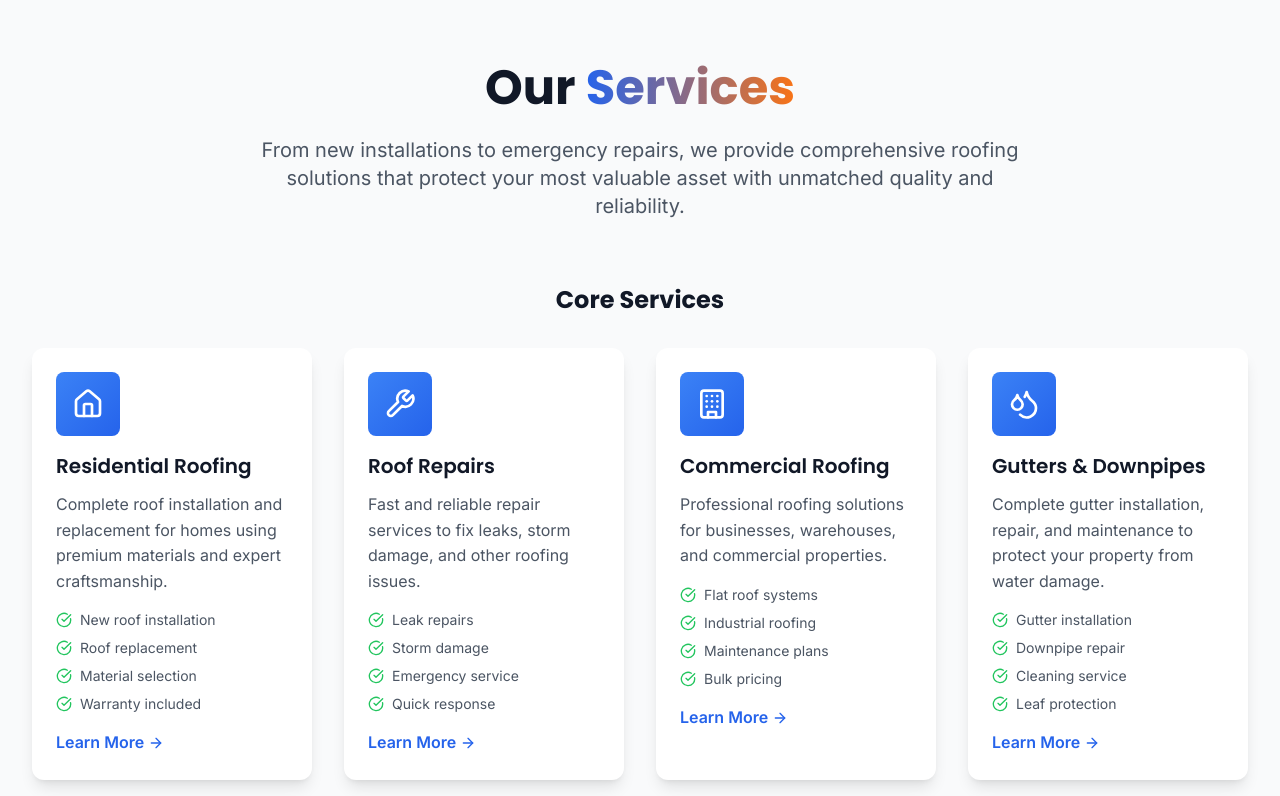
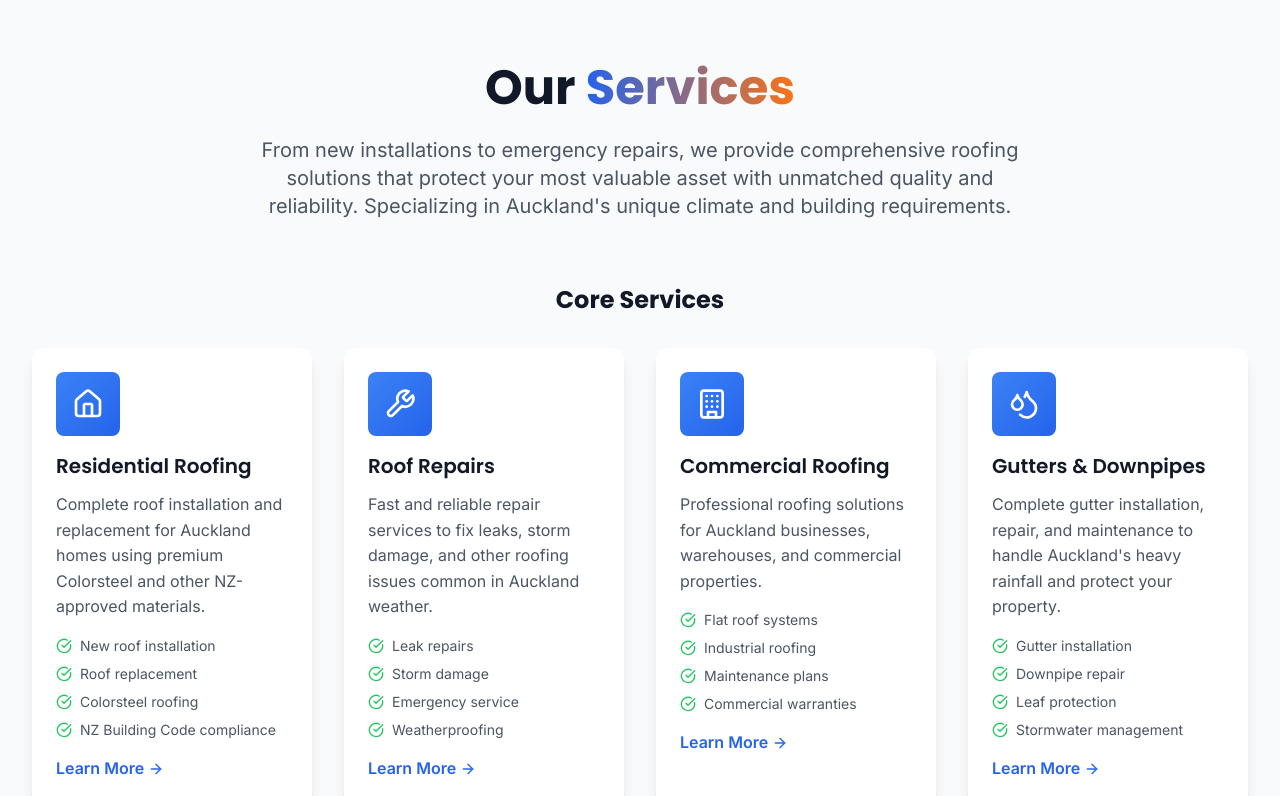
Before and after one commit to Daymisss/RRS_Realiable_Roofing_Solutions, a Next.js app: page / in a window 1280 px wide. Shown: the part 800-1596 px from the top of the page. Built offline with nearby package versions, Linux system fonts and the light colour scheme.

Commit message:
Update landing page for Auckland, New Zealand market - Updated all location references, contact info, testimonials, and content to be relevant for Auckland roofing market

```diff
--- a/src/app/robots.ts
+++ b/src/app/robots.ts
@@ -7,6 +7,6 @@ export default function robots(): MetadataRoute.Robots {
       allow: '/',
       disallow: '/private/',
     },
-    sitemap: 'https://reliableroofing.lv/sitemap.xml',
+    sitemap: 'https://reliableroofing.co.nz/sitemap.xml',
   }
 }
--- a/src/app/sitemap.ts
+++ b/src/app/sitemap.ts
@@ -1,7 +1,7 @@
 import { MetadataRoute } from 'next'
 
 export default function sitemap(): MetadataRoute.Sitemap {
-  const baseUrl = 'https://reliableroofing.lv'
+  const baseUrl = 'https://reliableroofing.co.nz'
 
   return [
     {
--- a/src/components/Contact.tsx
+++ b/src/components/Contact.tsx
@@ -45,25 +45,25 @@ const Contact = () => {
     {
       icon: Phone,
       title: 'Phone',
-      details: ['+371 20 123 456', '+371 20 123 457'],
+      details: ['+64 9 123 4567', '+64 21 123 4567'],
       description: 'Call us anytime for emergency service'
     },
     {
       icon: Mail,
       title: 'Email',
-      details: ['info@reliableroofing.lv', 'emergency@reliableroofing.lv'],
+      details: ['info@reliableroofing.co.nz', 'emergency@reliableroofing.co.nz'],
       description: 'Send us your project details'
     },
     {
       icon: MapPin,
       title: 'Service Area',
-      details: ['Riga and surrounding areas', 'Within 50km radius'],
-      description: 'We serve the greater Riga region'
+      details: ['Auckland and surrounding areas', 'Within 50km radius of Auckland CBD'],
+      description: 'We serve the greater Auckland region'
     },
     {
       icon: Clock,
       title: 'Business Hours',
-      details: ['Mon-Fri: 8:00 AM - 6:00 PM', 'Sat: 9:00 AM - 4:00 PM', 'Emergency: 24/7'],
+      details: ['Mon-Fri: 7:00 AM - 6:00 PM', 'Sat: 8:00 AM - 4:00 PM', 'Emergency: 24/7'],
       description: 'Available when you need us'
     }
   ]
@@ -216,7 +216,7 @@ const Contact = () => {
                       value={formData.phone}
                       onChange={handleInputChange}
                       className="w-full pl-10 pr-4 py-3 border border-gray-300 rounded-lg focus:ring-2 focus:ring-primary-500 focus:border-transparent transition-colors"
-                      placeholder="+371 20 123 456"
+                      placeholder="+64 9 123 4567"
                     />
                   </div>
                 </div>
@@ -385,7 +385,7 @@ const Contact = () => {
                 Storm damage? Leak? We provide 24/7 emergency roofing services to protect your property.
               </p>
               <motion.a
-                href="tel:+37120123456"
+                href="tel:+6491234567"
                 whileHover={{ scale: 1.05 }}
                 whileTap={{ scale: 0.95 }}
                 className="inline-flex items-center space-x-2 bg-white text-red-600 font-semibold px-6 py-3 rounded-lg hover:bg-gray-100 transition-colors"
--- a/src/components/Header.tsx
+++ b/src/components/Header.tsx
@@ -69,7 +69,7 @@ const Header = () => {
           <div className="hidden lg:flex items-center space-x-4">
             <div className="flex items-center space-x-2 text-sm text-gray-600">
               <Phone className="w-4 h-4" />
-              <span>+371 20 123 456</span>
+              <span>+64 9 123 4567</span>
             </div>
             <motion.button
               whileHover={{ scale: 1.05 }}
@@ -110,7 +110,7 @@ const Header = () => {
             <div className="pt-4 space-y-2">
               <div className="flex items-center space-x-2 text-sm text-gray-600">
                 <Phone className="w-4 h-4" />
-                <span>+371 20 123 456</span>
+                <span>+64 9 123 4567</span>
               </div>
               <button className="btn-primary w-full">
                 Free Quote
--- a/src/components/Hero.tsx
+++ b/src/components/Hero.tsx
@@ -64,7 +64,7 @@ const Hero = () => {
               transition={{ duration: 0.8, delay: 0.4 }}
               className="text-xl lg:text-2xl mb-8 text-gray-200"
             >
-              Quality roof installation, repairs, and maintenance with unmatched workmanship in Riga
+              Quality roof installation, repairs, and maintenance with unmatched workmanship in Auckland
             </motion.p>
 
             <motion.div
--- a/src/components/ProjectGallery.tsx
+++ b/src/components/ProjectGallery.tsx
@@ -23,17 +23,17 @@ const ProjectGallery = () => {
   const projects = [
     {
       id: 1,
-      title: 'Modern Residential Roof Replacement',
-      location: 'Riga, Latvia',
+      title: 'Modern Auckland Residential Roof',
+      location: 'Auckland, New Zealand',
       date: '2024',
       type: 'Complete Roof Replacement',
-      description: 'Full roof replacement using premium metal roofing materials with enhanced insulation and modern gutters.',
+      description: 'Full roof replacement using premium Colorsteel materials with enhanced insulation and modern gutters designed for Auckland weather.',
       images: [
         'https://images.unsplash.com/photo-1581578731548-c6a0c3f2fcc0?ixlib=rb-4.0.3&auto=format&fit=crop&w=800&q=80',
         'https://images.unsplash.com/photo-1600607687939-ce8a6c25118c?ixlib=rb-4.0.3&auto=format&fit=crop&w=800&q=80',
         'https://images.unsplash.com/photo-1600607687644-c7171b42498b?ixlib=rb-4.0.3&auto=format&fit=crop&w=800&q=80'
       ],
-      features: ['Metal roofing', 'Enhanced insulation', 'Modern gutters', '10-year warranty'],
+      features: ['Colorsteel roofing', 'Enhanced insulation', 'Stormwater management', 'NZ Building Code compliant'],
       beforeAfter: {
         before: 'https://images.unsplash.com/photo-1600607687939-ce8a6c25118c?ixlib=rb-4.0.3&auto=format&fit=crop&w=800&q=80',
         after: 'https://images.unsplash.com/photo-1581578731548-c6a0c3f2fcc0?ixlib=rb-4.0.3&auto=format&fit=crop&w=800&q=80'
@@ -41,11 +41,11 @@ const ProjectGallery = () => {
     },
     {
       id: 2,
-      title: 'Commercial Warehouse Roofing',
-      location: 'Riga, Latvia',
+      title: 'Auckland Commercial Warehouse',
+      location: 'Auckland, New Zealand',
       date: '2024',
       type: 'Commercial Installation',
-      description: 'Large-scale commercial roofing project with industrial-grade materials and specialized installation techniques.',
+      description: 'Large-scale commercial roofing project with industrial-grade materials and specialized installation techniques for Auckland industrial zone.',
       images: [
         'https://images.unsplash.com/photo-1600607687644-c7171b42498b?ixlib=rb-4.0.3&auto=format&fit=crop&w=800&q=80',
         'https://images.unsplash.com/photo-1581578731548-c6a0c3f2fcc0?ixlib=rb-4.0.3&auto=format&fit=crop&w=800&q=80',
@@ -59,11 +59,11 @@ const ProjectGallery = () => {
     },
     {
       id: 3,
-      title: 'Emergency Storm Damage Repair',
-      location: 'Riga, Latvia',
+      title: 'Auckland Storm Damage Repair',
+      location: 'Auckland, New Zealand',
       date: '2024',
       type: 'Emergency Repair',
-      description: 'Rapid response to storm damage with complete roof restoration and weatherproofing improvements.',
+      description: 'Rapid response to Auckland storm damage with complete roof restoration and weatherproofing improvements.',
       images: [
         'https://images.unsplash.com/photo-1600607687939-ce8a6c25118c?ixlib=rb-4.0.3&auto=format&fit=crop&w=800&q=80',
         'https://images.unsplash.com/photo-1581578731548-c6a0c3f2fcc0?ixlib=rb-4.0.3&auto=format&fit=crop&w=800&q=80',
@@ -77,17 +77,17 @@ const ProjectGallery = () => {
     },
     {
       id: 4,
-      title: 'Historic Building Restoration',
-      location: 'Riga, Latvia',
+      title: 'Heritage Auckland Building',
+      location: 'Auckland, New Zealand',
       date: '2024',
-      type: 'Restoration',
-      description: 'Careful restoration of historic building roof while maintaining architectural integrity and heritage value.',
+      type: 'Heritage Restoration',
+      description: 'Careful restoration of heritage Auckland building roof while maintaining architectural integrity and heritage value.',
       images: [
         'https://images.unsplash.com/photo-1581578731548-c6a0c3f2fcc0?ixlib=rb-4.0.3&auto=format&fit=crop&w=800&q=80',
         'https://images.unsplash.com/photo-1600607687644-c7171b42498b?ixlib=rb-4.0.3&auto=format&fit=crop&w=800&q=80',
         'https://images.unsplash.com/photo-1600607687939-ce8a6c25118c?ixlib=rb-4.0.3&auto=format&fit=crop&w=800&q=80'
       ],
-      features: ['Heritage materials', 'Historical accuracy', 'Expert craftsmanship', 'Long-term preservation'],
+      features: ['Heritage materials', 'Historical accuracy', 'Expert craftsmanship', 'Heritage compliance'],
       beforeAfter: {
         before: 'https://images.unsplash.com/photo-1600607687644-c7171b42498b?ixlib=rb-4.0.3&auto=format&fit=crop&w=800&q=80',
         after: 'https://images.unsplash.com/photo-1581578731548-c6a0c3f2fcc0?ixlib=rb-4.0.3&auto=format&fit=crop&w=800&q=80'
--- a/src/components/Services.tsx
+++ b/src/components/Services.tsx
@@ -22,26 +22,26 @@ const Services = () => {
     {
       icon: Home,
       title: 'Residential Roofing',
-      description: 'Complete roof installation and replacement for homes using premium materials and expert craftsmanship.',
-      features: ['New roof installation', 'Roof replacement', 'Material selection', 'Warranty included']
+      description: 'Complete roof installation and replacement for Auckland homes using premium Colorsteel and other NZ-approved materials.',
+      features: ['New roof installation', 'Roof replacement', 'Colorsteel roofing', 'NZ Building Code compliance']
     },
     {
       icon: Wrench,
       title: 'Roof Repairs',
-      description: 'Fast and reliable repair services to fix leaks, storm damage, and other roofing issues.',
-      features: ['Leak repairs', 'Storm damage', 'Emergency service', 'Quick response']
+      description: 'Fast and reliable repair services to fix leaks, storm damage, and other roofing issues common in Auckland weather.',
+      features: ['Leak repairs', 'Storm damage', 'Emergency service', 'Weatherproofing']
     },
     {
       icon: Building,
       title: 'Commercial Roofing',
-      description: 'Professional roofing solutions for businesses, warehouses, and commercial properties.',
-      features: ['Flat roof systems', 'Industrial roofing', 'Maintenance plans', 'Bulk pricing']
+      description: 'Professional roofing solutions for Auckland businesses, warehouses, and commercial properties.',
+      features: ['Flat roof systems', 'Industrial roofing', 'Maintenance plans', 'Commercial warranties']
     },
     {
       icon: Droplets,
       title: 'Gutters & Downpipes',
-      description: 'Complete gutter installation, repair, and maintenance to protect your property from water damage.',
-      features: ['Gutter installation', 'Downpipe repair', 'Cleaning service', 'Leaf protection']
+      description: 'Complete gutter installation, repair, and maintenance to handle Auckland\'s heavy rainfall and protect your property.',
+      features: ['Gutter installation', 'Downpipe repair', 'Leaf protection', 'Stormwater management']
     }
   ]
 
@@ -102,7 +102,8 @@ const Services = () => {
             className="text-xl text-gray-600 max-w-3xl mx-auto"
           >
             From new installations to emergency repairs, we provide comprehensive roofing solutions
-            that protect your most valuable asset with unmatched quality and reliability.
+            that protect your most valuable asset with unmatched quality and reliability. Specializing in
+            Auckland's unique climate and building requirements.
           </motion.p>
         </motion.div>
 
--- a/src/components/Testimonials.tsx
+++ b/src/components/Testimonials.tsx
@@ -22,47 +22,47 @@ const Testimonials = () => {
   const testimonials = [
     {
       id: 1,
-      name: 'Anna Petrova',
-      location: 'Riga, Latvia',
+      name: 'Sarah Mitchell',
+      location: 'Auckland, New Zealand',
       rating: 5,
       project: 'Complete Roof Replacement',
       date: 'March 2024',
-      text: 'Exceptional work! They replaced our entire roof in just 3 days. Professional, clean, and the quality is outstanding. The team was punctual, respectful, and left our property spotless.',
+      text: 'Exceptional work! They replaced our entire roof in just 3 days. Professional, clean, and the quality is outstanding. Perfect for Auckland weather conditions.',
       image: 'https://images.unsplash.com/photo-1494790108755-2616b612b786?ixlib=rb-4.0.3&auto=format&fit=crop&w=150&q=80',
-      features: ['3-day completion', 'Clean work site', 'Quality materials', 'Professional team']
+      features: ['3-day completion', 'Clean work site', 'Colorsteel materials', 'Professional team']
     },
     {
       id: 2,
-      name: 'Māris Ozols',
-      location: 'Riga, Latvia',
+      name: 'James Thompson',
+      location: 'Auckland, New Zealand',
       rating: 5,
       project: 'Emergency Leak Repair',
       date: 'February 2024',
-      text: 'Emergency repair service saved us from major water damage. Quick response and excellent workmanship. They arrived within 2 hours and fixed the problem immediately.',
+      text: 'Emergency repair service saved us from major water damage during the Auckland storm. Quick response and excellent workmanship. They arrived within 2 hours.',
       image: 'https://images.unsplash.com/photo-1507003211169-0a1dd7228f2d?ixlib=rb-4.0.3&auto=format&fit=crop&w=150&q=80',
-      features: ['2-hour response', 'Emergency service', 'Quick fix', 'Water damage prevention']
+      features: ['2-hour response', 'Emergency service', 'Storm damage repair', 'Water damage prevention']
     },
     {
       id: 3,
-      name: 'Elena Kuzmina',
-      location: 'Riga, Latvia',
+      name: 'Emma Wilson',
+      location: 'Auckland, New Zealand',
       rating: 5,
       project: 'Commercial Roofing',
       date: 'January 2024',
-      text: 'Outstanding commercial roofing service. They handled our large warehouse project with expertise and professionalism. The roof has been perfect through all weather conditions.',
+      text: 'Outstanding commercial roofing service. They handled our large Auckland warehouse project with expertise and professionalism. Perfect through all weather conditions.',
       image: 'https://images.unsplash.com/photo-1438761681033-6461ffad8d80?ixlib=rb-4.0.3&auto=format&fit=crop&w=150&q=80',
       features: ['Large project', 'Weather tested', 'Commercial expertise', 'Long-term durability']
     },
     {
       id: 4,
-      name: 'Jānis Bērziņš',
-      location: 'Riga, Latvia',
+      name: 'Michael Chen',
+      location: 'Auckland, New Zealand',
       rating: 5,
       project: 'Gutter Installation',
       date: 'December 2023',
-      text: 'Professional gutter installation and maintenance service. They solved our water drainage issues completely. Highly recommend their expertise and fair pricing.',
+      text: 'Professional gutter installation and maintenance service. They solved our Auckland stormwater drainage issues completely. Highly recommend their expertise.',
       image: 'https://images.unsplash.com/photo-1472099645785-5658abf4ff4e?ixlib=rb-4.0.3&auto=format&fit=crop&w=150&q=80',
-      features: ['Drainage solution', 'Fair pricing', 'Expert installation', 'Problem solving']
+      features: ['Stormwater solution', 'Fair pricing', 'Expert installation', 'Problem solving']
     }
   ]
 
```
Also changed, not shown: src/app/layout.tsx (+8 -8 lines), src/components/Footer.tsx (+5 -5 lines), src/components/WhyChooseUs.tsx (+10 -10 lines), 2 other files (tests, documents, lock files or other folders).
